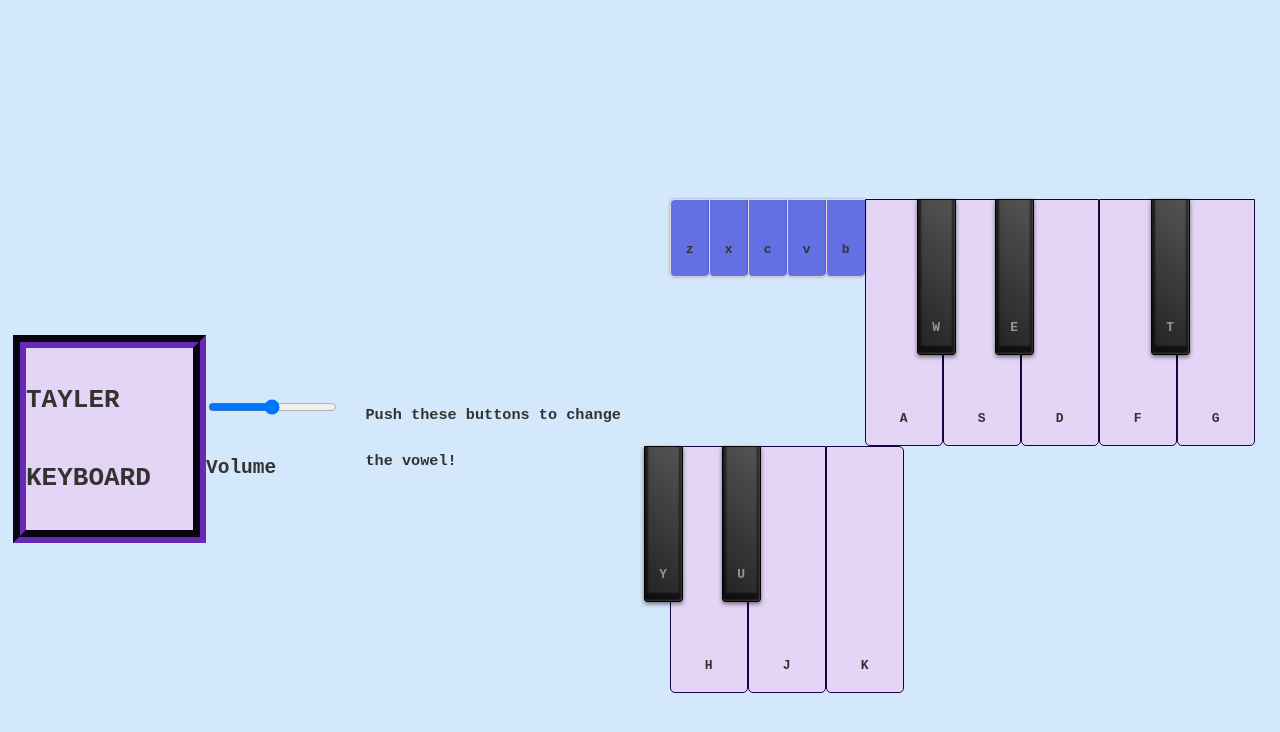
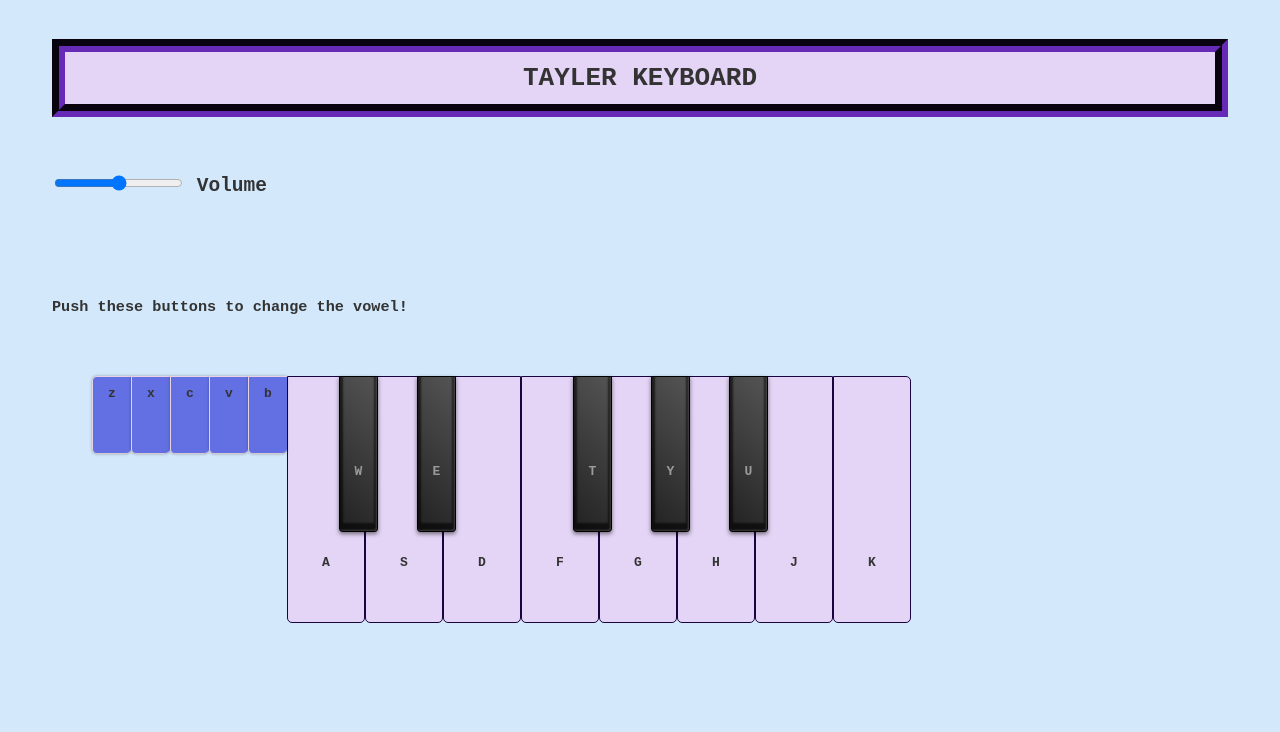
Before and after one commit to tbutenschoen/TAYLERKEY, a plain HTML site: page index.html in a window 1280 px wide. Drawn offline with Linux system fonts and the light colour scheme.

Commit message:
formatting W

```diff
--- a/index.html
+++ b/index.html
@@ -7,15 +7,14 @@
     <script type="module" src="script.js"></script>
     <link rel="styleSheet" href="keyboard.css" />
     <link rel="styleSheet" href="page.css" />
-    <div id="head" style="width: 500">
+    <div id="head" style="width: 100" style="height: 5rem">
       <b><h1>TAYLER KEYBOARD</h1></b>
     </div>
     <style>
       body {
         font-family: monospace;
-        line-height: 3;
-        max-width: 24000px;
-        margin: 3em auto;
+        line-height: 8rem;
+        margin: 3em;
         padding: 0 1em;
         background: #d3e8fa;
         color: #333;
@@ -29,7 +28,7 @@
 
       h1 {
         background-color: hsl(267, 65%, 90%);
-        background-position: center center;
+        background-position: center top;
         background-repeat: no-repeat;
         background-size: contain;
         font-family: monospace;
--- a/keyboard.css
+++ b/keyboard.css
@@ -12,7 +12,7 @@ html {
 body {
   margin: 0;
   height: 100vh;
-  display: flex;
+  display: auto;
   align-items: center;
 }
 
--- a/page.css
+++ b/page.css
@@ -1,21 +1,28 @@
 h1 {
-  position: relative;
+  position: relative center;
   background-color: hsl(267, 65%, 90%);
-  background-position: center center;
+  background-position: center top;
   background-repeat: no-repeat;
   background-size: contain;
-  font-family: monospace;
-  padding: 1rem 0;
-  width: fit-content;
+  font-family: Georgia;
+  padding: 10rem 0;
+  width: 24000px;
+  line-height: 2rem;
   border-style: groove;
-  border-width: 1rem;
-  border-color: rgb(55, 23, 99);
+  border-width: 0.5rem;
+  border-color: rgb(43, 23, 99);
+  text-align: center;
 }
 
 h2 {
-  position: relative;
+  position: relative left;
+  text-align: left;
 }
 
 h3 {
-  position: relative;
+  position: relative right;
 }
+
+h4 {
+  position: center center;
+}
```
Also changed, not shown: script.js (+0 -8 lines).
